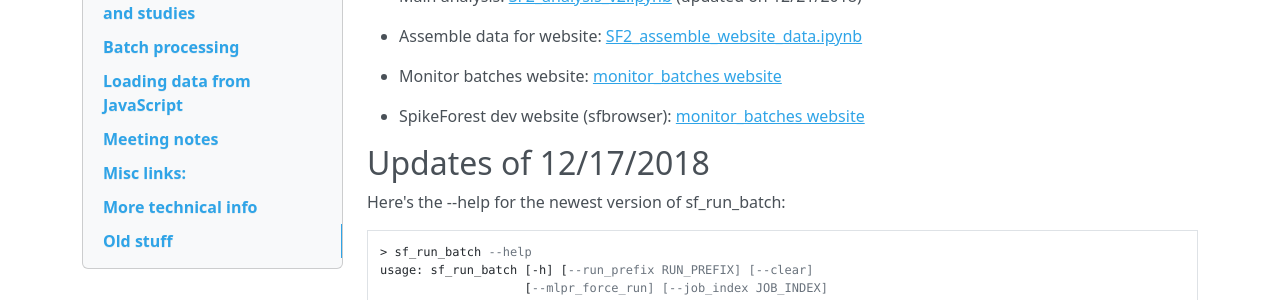
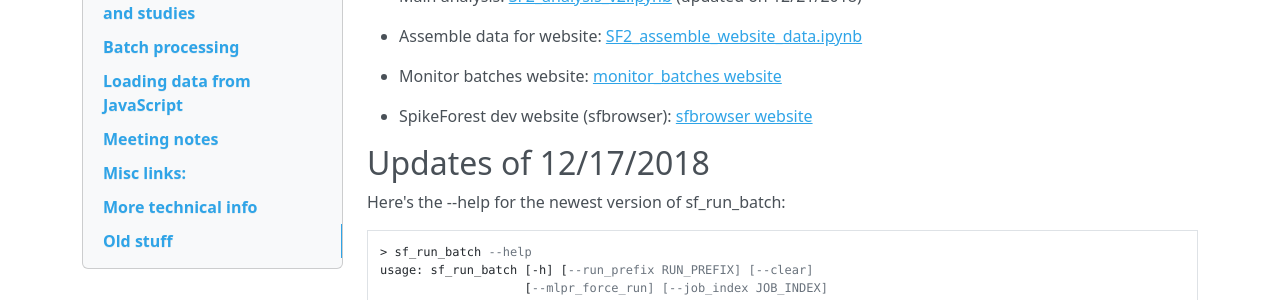
Before and after one commit to scratcharchive/spikeforest-docs, an MkDocs documentation site: the page built from docs/index.md, in a window 1280 px wide and 900 px high. Shown: the part 425-725 px from the top of the window. Built offline with MkDocs 1.6.1, drawn with Linux system fonts in a browser that asks for light colours; nearby versions of some CDN libraries.

Commit message:
Update index.md

```diff
--- a/docs/index.md
+++ b/docs/index.md
@@ -14,7 +14,7 @@ The SpikeForest analysis consists of preparing the studies and recordings, summa
 
 * Monitor batches website: [monitor_batches website](http://45.56.103.237:4003)
 
-* SpikeForest dev website (sfbrowser): [monitor_batches website](http://45.56.103.237:4002)
+* SpikeForest dev website (sfbrowser): [sfbrowser website](http://45.56.103.237:4002)
 
 ## Updates of 12/17/2018
 
```
